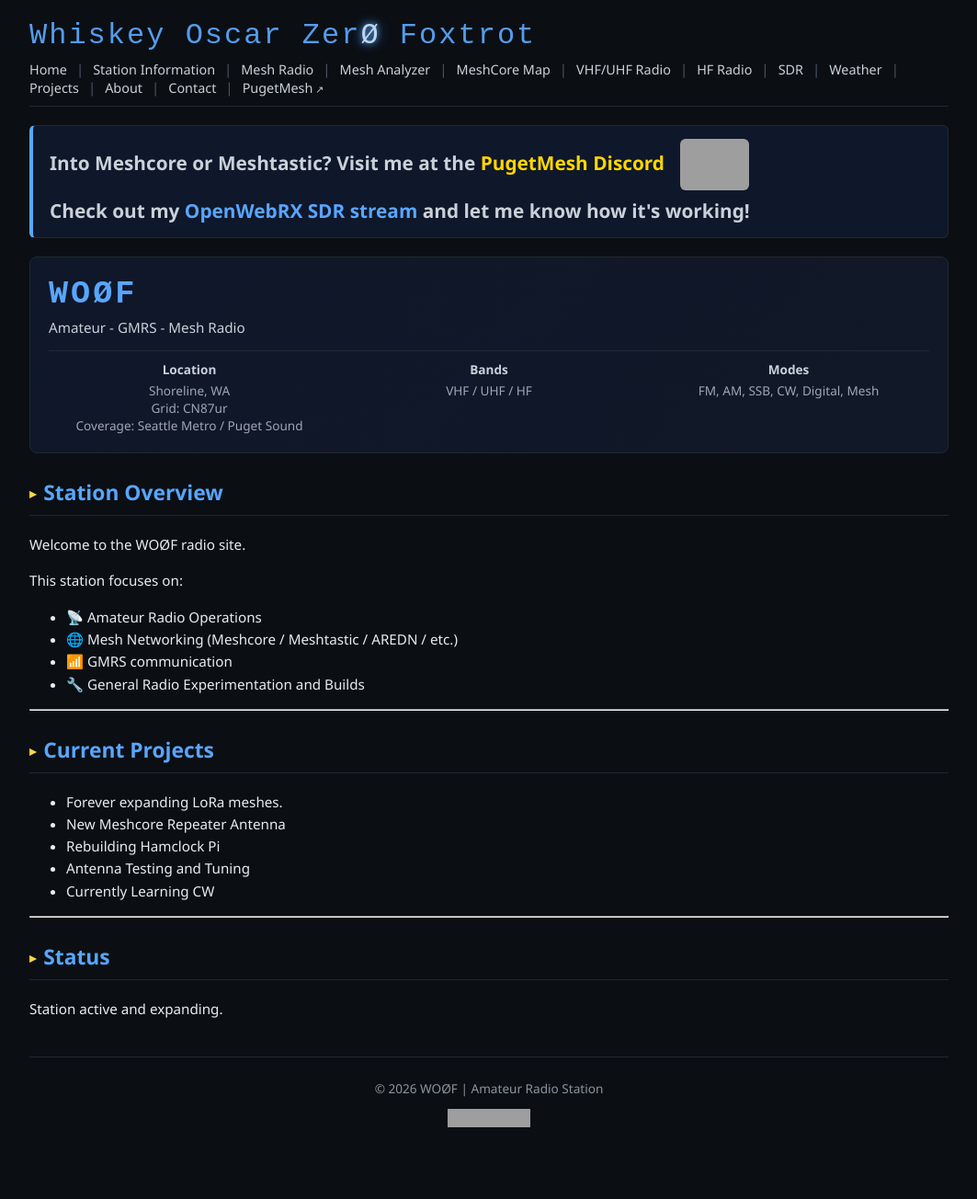
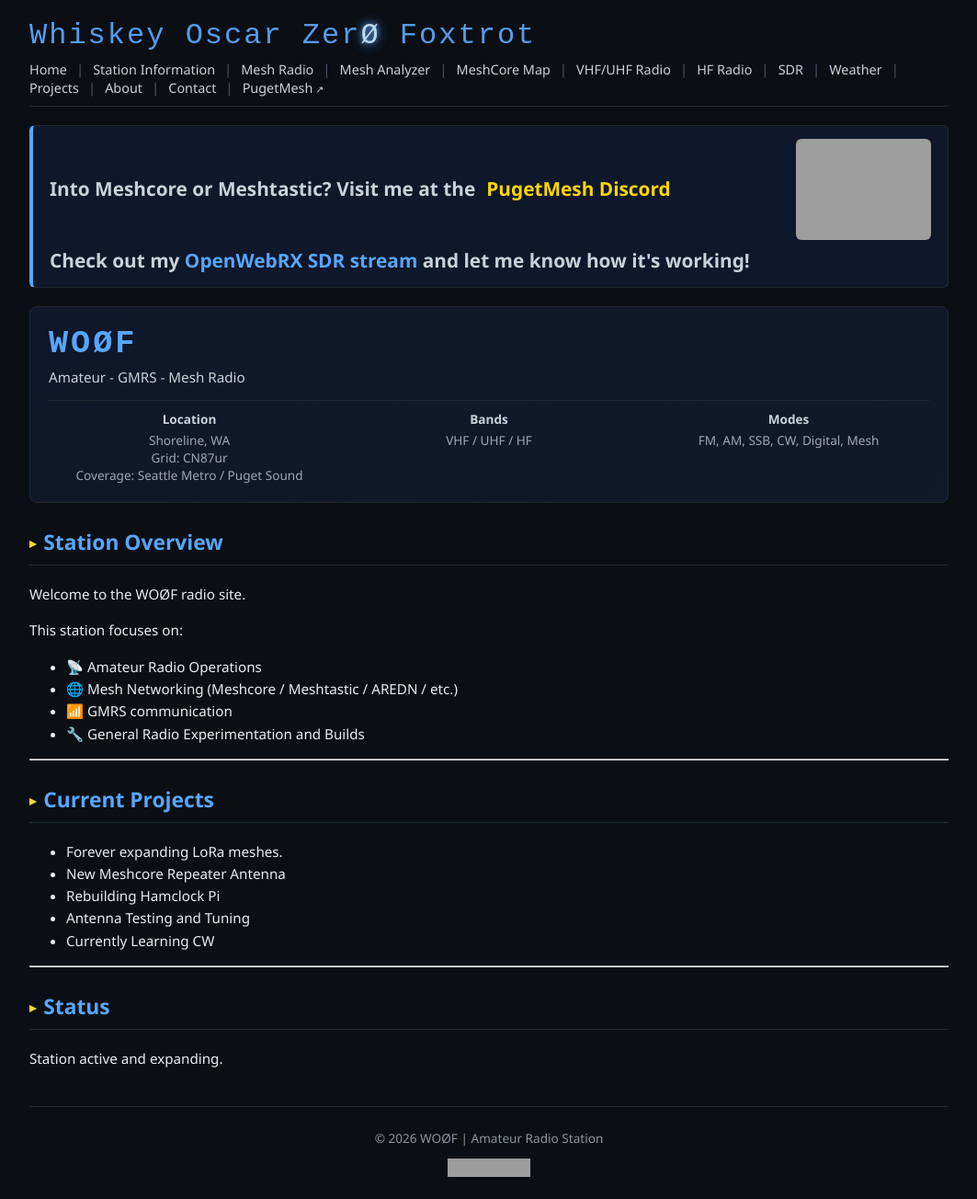
Before and after one commit to Lymitliss/Lymitliss.github.io, a Jekyll site: the page built from index.md, in a window 1280 px wide. Shown: the whole page at 92% size, without its empty margins (108-1171 px from the left). Built offline with Jekyll 4.4.1, drawn with Linux system fonts in a browser that asks for light colours; before the commit the page ends 1250 px from its top, so only the background shows below that; grey boxes are pictures that could not be loaded.

Commit message:
Update default.html

```diff
--- a/_layouts/default.html
+++ b/_layouts/default.html
@@ -51,12 +51,12 @@
     <!-- HOME BANNER (ONLY ON HOME) -->
     {% if page.url == "/" %}
     <div class="home-banner">
-      <div class="home-banner-line">
+      <div class="home-banner-line" style="display: flex; align-items: center; gap: 12px;">
         Into Meshcore or Meshtastic? Visit me at the
         <a href="https://pugetmesh.org/" target="_blank" rel="noopener">
           PugetMesh Discord
         </a>
-        <img src="{{ '/assets/ChatGPT Image May 9, 2026, 03_51_28 PM.png' | relative_url }}" alt="PugetMesh QR code" style="height: 56px; width: auto; margin-left: 12px; vertical-align: middle; border-radius: 6px;">
+        <img src="{{ '/assets/ChatGPT Image May 9, 2026, 03_51_28 PM.png' | relative_url }}" alt="PugetMesh QR code" style="height: 110px; width: auto; margin-left: auto; flex-shrink: 0; border-radius: 6px;">
       </div>
       <div class="home-banner-line home-banner-line-secondary">
         Check out my
```
